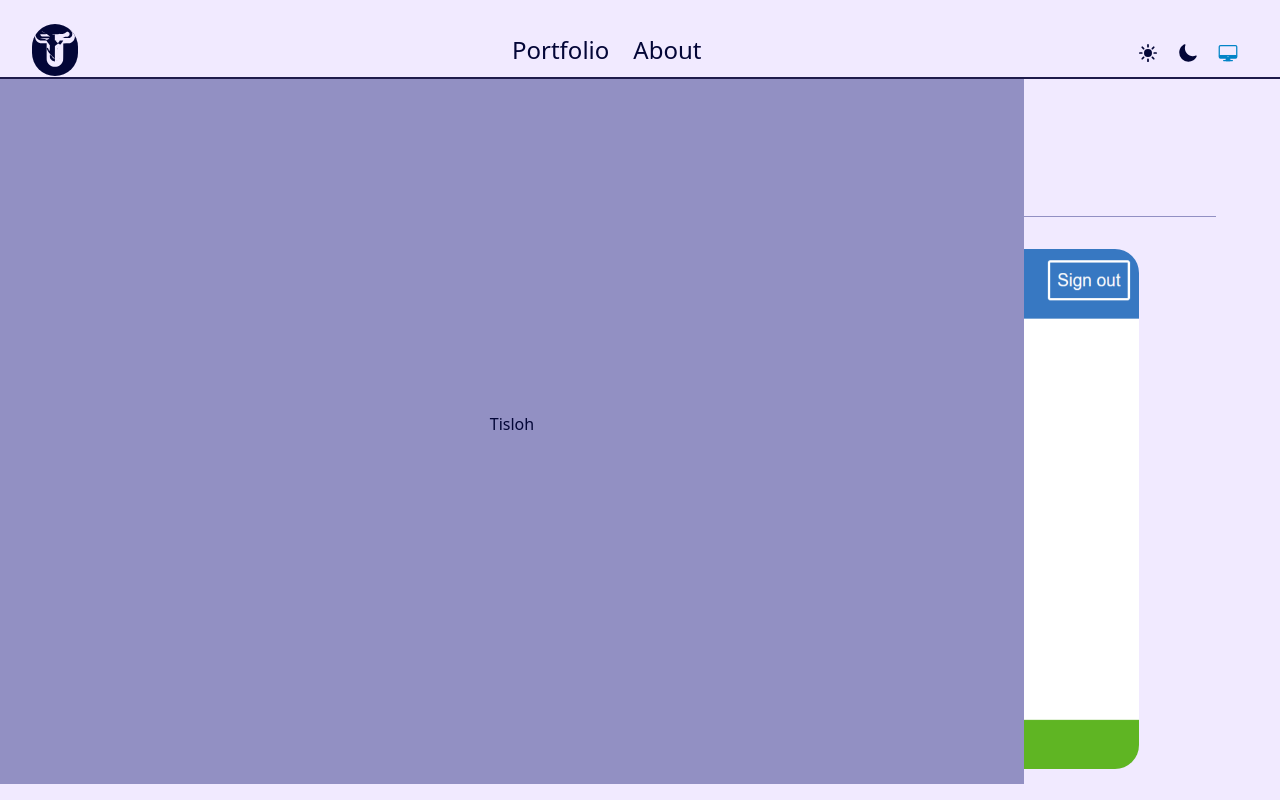
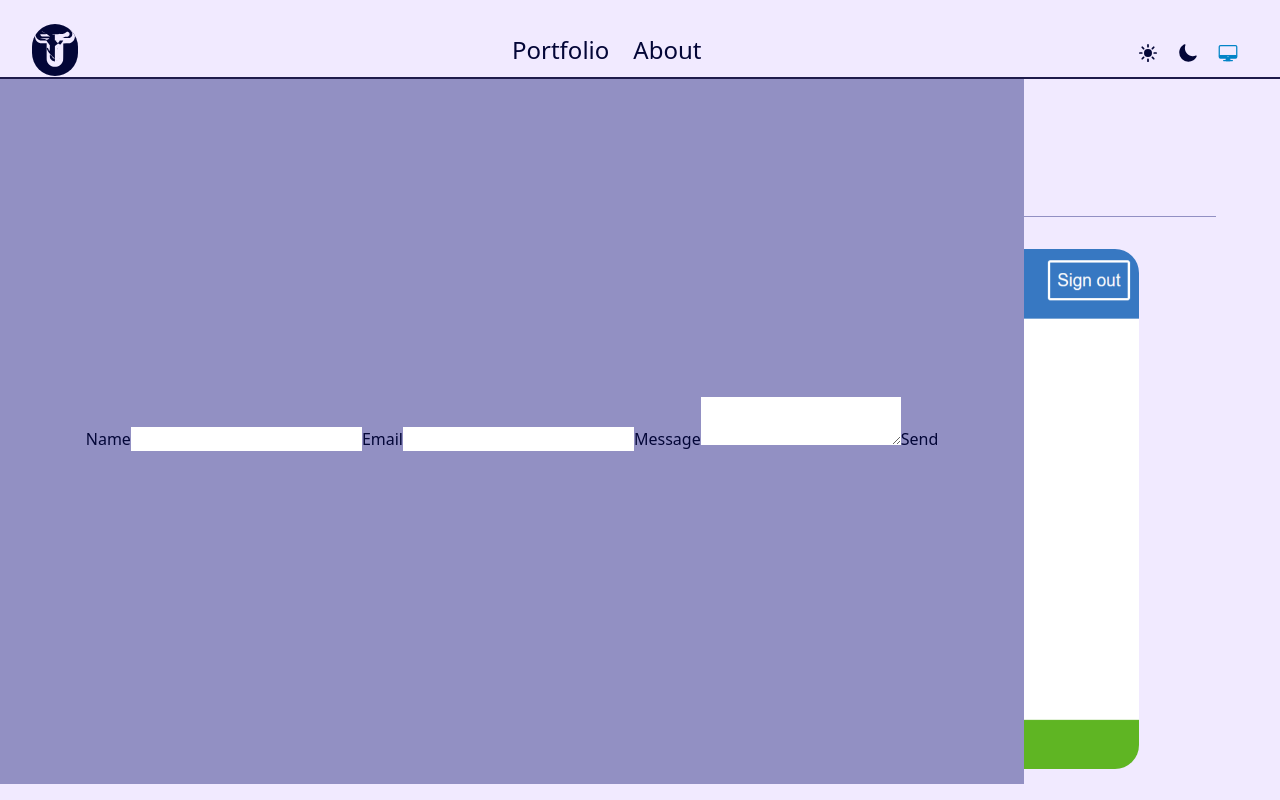
Before and after one commit to Booze33/tebe_portfolio, a React (Create React App) app: page /projects/expense-tracker in a window 1280 px wide. Both pictures are taken after a click on the button 40 px from the left and 736 px from the top of the page. Shown: the top 800 px of the page. Built offline with nearby package versions, Linux system fonts and the light colour scheme; some icons are missing; the HTML template or start-up script is replaced by a standard one.

Commit message:
Made some changes on project section

```diff
--- a/package.json
+++ b/package.json
@@ -3,6 +3,7 @@
   "version": "0.1.0",
   "private": true,
   "dependencies": {
+    "@emailjs/browser": "^4.3.3",
     "@react-spring/three": "^9.7.3",
     "@react-three/drei": "^9.99.3",
     "@react-three/fiber": "^8.15.16",
--- a/src/features/message.jsx
+++ b/src/features/message.jsx
@@ -1,4 +1,5 @@
-import { useState } from 'react';
+import React, { useRef, useState } from 'react';
+import emailjs from '@emailjs/browser';
 import '../assets/stylesheet/message.css';
 
 const Message = () => {
@@ -7,6 +8,25 @@
   const handleClick = () => {
     setIsActive(!isActive);
   }
+
+  const form = useRef();
+
+  const sendEmail = (e) => {
+    e.preventDefault();
+
+    emailjs
+      .sendForm('service_4beqc1i', 'template_krgk2be', form.current, {
+        publicKey: 'd_c1ttLLXIDyzHaIO',
+      })
+      .then(
+        () => {
+          console.log('SUCCESS!');
+        },
+        (error) => {
+          console.log('FAILED...', error.text);
+        },
+      );
+  };
 
   return (
     <>
@@ -19,7 +39,15 @@
         />
       </button>
       <div className={`mobile-nav ${isActive ? 'is-active' : ''}`}>
-        <h1>Tisloh</h1>
+      <form ref={form} onSubmit={sendEmail}>
+      <label>Name</label>
+      <input type="text" name="user_name" />
+      <label>Email</label>
+      <input type="email" name="user_email" />
+      <label>Message</label>
+      <textarea name="message" />
+      <input type="submit" value="Send" />
+    </form>
       </div>
     </>
   )
```
Also changed, not shown: 1 other file (tests, documents, lock files or other folders).
